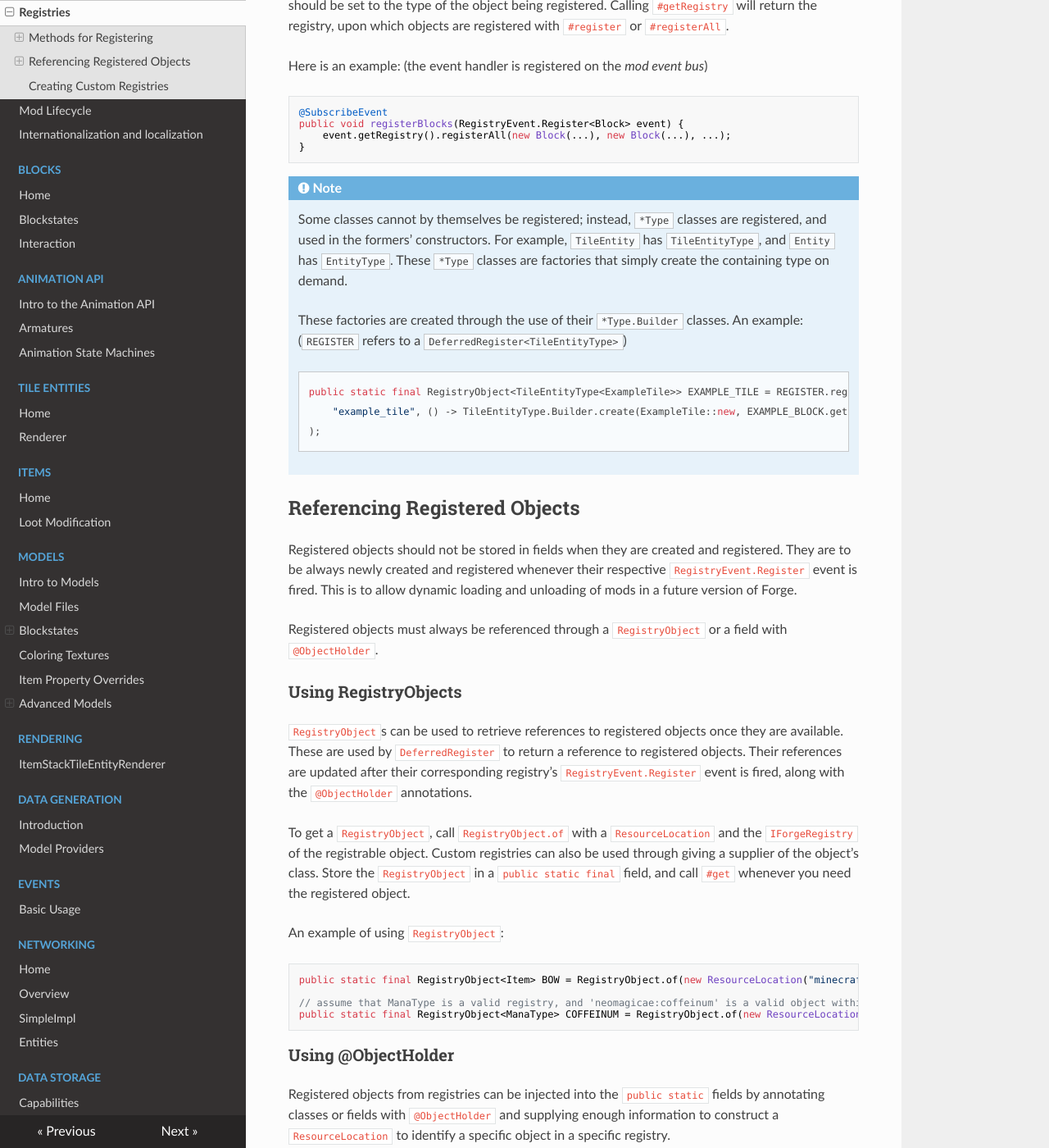
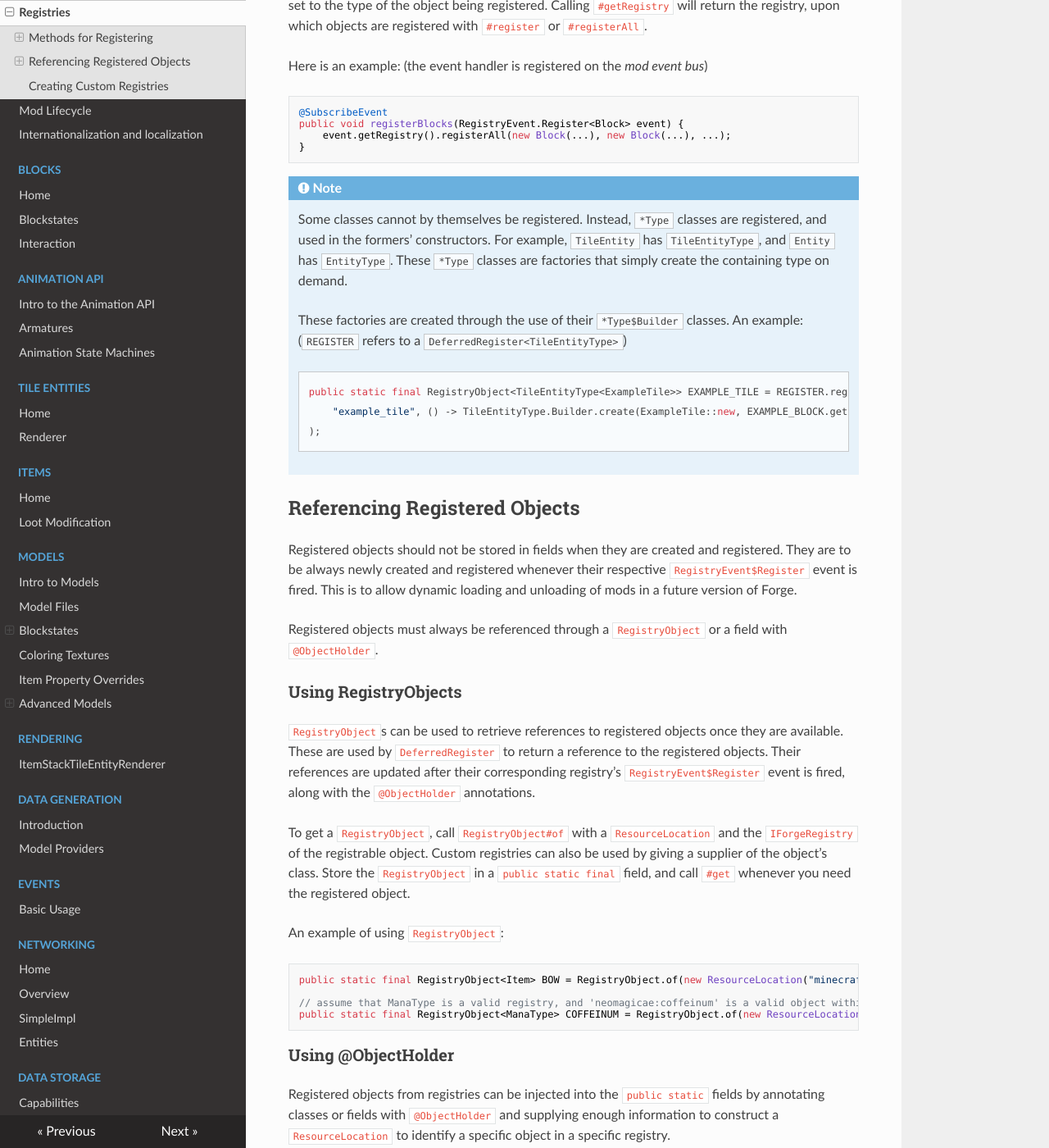
Before and after one commit to MinecraftForge/Documentation, an MkDocs documentation site: the page built from docs/concepts/registries.md, in a window 1280 px wide and 1400 px high, scrolled down 1218 px. Shown: the whole window at 82% size. Built offline with MkDocs 1.6.1, drawn with Linux system fonts in a browser that asks for light colours; nearby versions of some CDN libraries; some of the changed text lies outside the part shown.

Commit message:
Concepts Cleanup (#10)
This is a cleanup of the concepts folder to address any syntax, formatting, and outdated information in the docs.

- The `Resources` and `Data` pages are currently ambiguous. The information has been cleaned up to match their current design. However, a separate PR outside of omnibus should be done to properly cleanup and separate the information between the two.

````diff
--- a/docs/concepts/registries.md
+++ b/docs/concepts/registries.md
@@ -10,11 +10,11 @@ Every type of registrable object has its own registry. To see all registries sup
 Methods for Registering
 ------------------
 
-There are two proper ways to register objects: the `DeferredRegister` class, and the `RegistryEvent.Register` lifecycle event.
+There are two proper ways to register objects: the `DeferredRegister` class, and the `RegistryEvent$Register` lifecycle event.
 
 ### DeferredRegister
 
-`DeferredRegister` is the newer and documented way to register objects. It allows the use and convenience of static initializers while avoiding the issues associated with it. It simply maintains a list of suppliers for entries and registers the objects from those suppliers during the proper `RegistryEvent.Register` event.
+`DeferredRegister` is the newer and documented way to register objects. It allows the use and convenience of static initializers while avoiding the issues associated with it. It simply maintains a list of suppliers for entries and registers the objects from those suppliers during the proper `RegistryEvent$Register` event.
 
 An example of a mod registering a custom block:
 
@@ -44,9 +44,9 @@ public void registerBlocks(RegistryEvent.Register<Block> event) {
 ```
 
 !!! note
-    Some classes cannot by themselves be registered; instead, `*Type` classes are registered, and used in the formers' constructors. For example, [`TileEntity`][tileentity] has `TileEntityType`, and `Entity` has `EntityType`. These `*Type` classes are factories that simply create the containing type on demand.
+    Some classes cannot by themselves be registered. Instead, `*Type` classes are registered, and used in the formers' constructors. For example, [`TileEntity`][tileentity] has `TileEntityType`, and `Entity` has `EntityType`. These `*Type` classes are factories that simply create the containing type on demand.
 
-    These factories are created through the use of their `*Type.Builder` classes. An example: (`REGISTER` refers to a `DeferredRegister<TileEntityType>`)
+    These factories are created through the use of their `*Type$Builder` classes. An example: (`REGISTER` refers to a `DeferredRegister<TileEntityType>`)
     ```java
     public static final RegistryObject<TileEntityType<ExampleTile>> EXAMPLE_TILE = REGISTER.register(
         "example_tile", () -> TileEntityType.Builder.create(ExampleTile::new, EXAMPLE_BLOCK.get()).build(null)
@@ -56,15 +56,15 @@ public void registerBlocks(RegistryEvent.Register<Block> event) {
 Referencing Registered Objects
 ------------------------------
 
-Registered objects should not be stored in fields when they are created and registered. They are to be always newly created and registered whenever their respective `RegistryEvent.Register` event is fired. This is to allow dynamic loading and unloading of mods in a future version of Forge.
+Registered objects should not be stored in fields when they are created and registered. They are to be always newly created and registered whenever their respective `RegistryEvent$Register` event is fired. This is to allow dynamic loading and unloading of mods in a future version of Forge.
 
 Registered objects must always be referenced through a `RegistryObject` or a field with `@ObjectHolder`.
 
 ### Using RegistryObjects
 
-`RegistryObject`s can be used to retrieve references to registered objects once they are available. These are used by `DeferredRegister` to return a reference to registered objects. Their references are updated after their corresponding registry's `RegistryEvent.Register` event is fired, along with the `@ObjectHolder` annotations.
+`RegistryObject`s can be used to retrieve references to registered objects once they are available. These are used by `DeferredRegister` to return a reference to the registered objects. Their references are updated after their corresponding registry's `RegistryEvent$Register` event is fired, along with the `@ObjectHolder` annotations.
 
-To get a `RegistryObject`, call `RegistryObject.of` with a `ResourceLocation` and the `IForgeRegistry` of the registrable object. Custom registries can also be used through giving a supplier of the object's class. Store the `RegistryObject` in a `public static final` field, and call `#get` whenever you need the registered object.
+To get a `RegistryObject`, call `RegistryObject#of` with a `ResourceLocation` and the `IForgeRegistry` of the registrable object. Custom registries can also be used by giving a supplier of the object's class. Store the `RegistryObject` in a `public static final` field, and call `#get` whenever you need the registered object.
 
 An example of using `RegistryObject`:
 
@@ -99,7 +99,7 @@ The rules for `@ObjectHolder` are as follows:
 * If no other errors or exceptions occur, the field will be injected
 * If all of the above rules do not apply, no action will be taken (and a message may be logged)
 
-`@ObjectHolder`-annotated fields are injected with their values after their corresponding registry's `RegistryEvent.Register` event is fired, along with the `RegistryObject`s.
+`@ObjectHolder`-annotated fields are injected with their values after their corresponding registry's `RegistryEvent$Register` event is fired, along with the `RegistryObject`s.
 
 !!! note
     If the object does not exist in the registry when it is to be injected, a debug message will be logged and no value will be injected.
````
Also changed, not shown: other parts of docs/concepts/registries.md (+3 -3 lines), docs/concepts/data.md (+5 -13 lines), docs/concepts/internationalization.md (+6 -5 lines), docs/concepts/lifecycle.md (+10 -10 lines), docs/concepts/resources.md (+6 -6 lines), docs/concepts/sides.md (+11 -11 lines).
